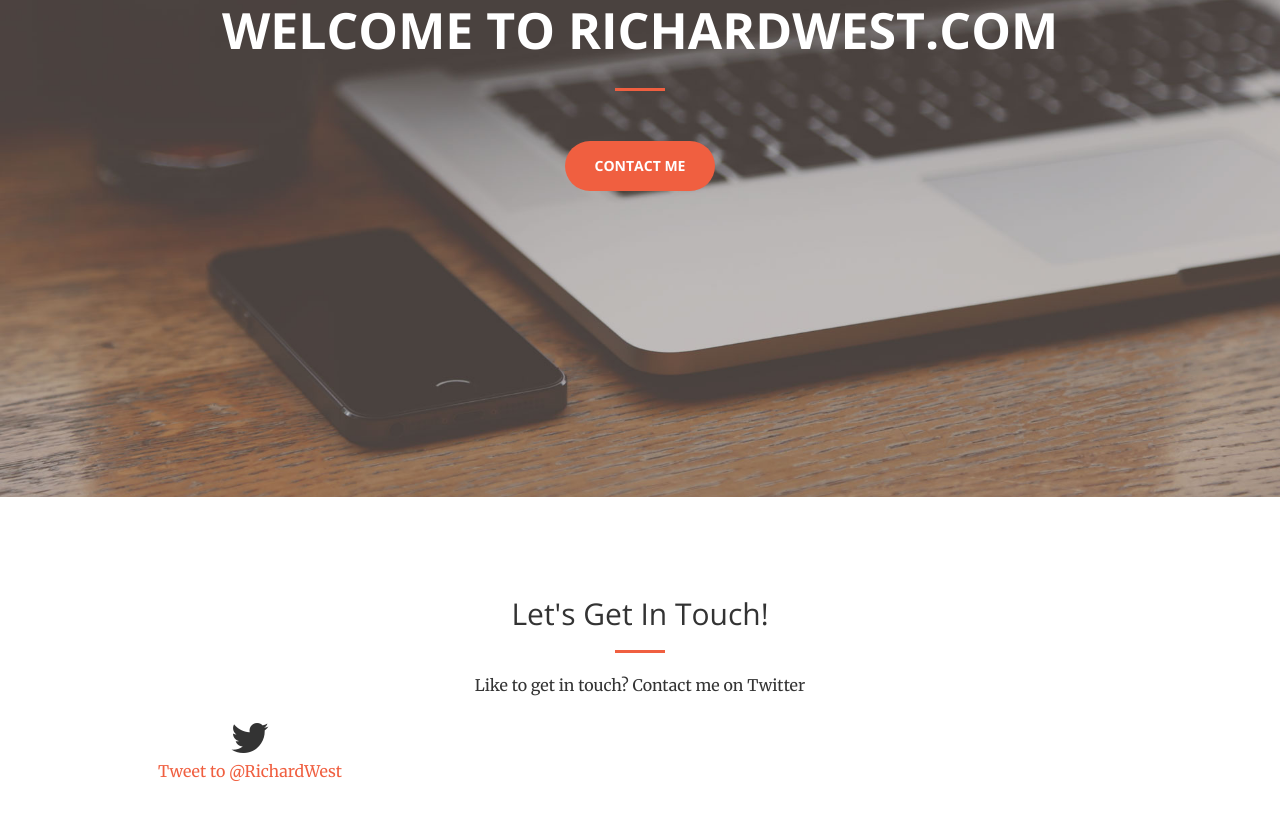
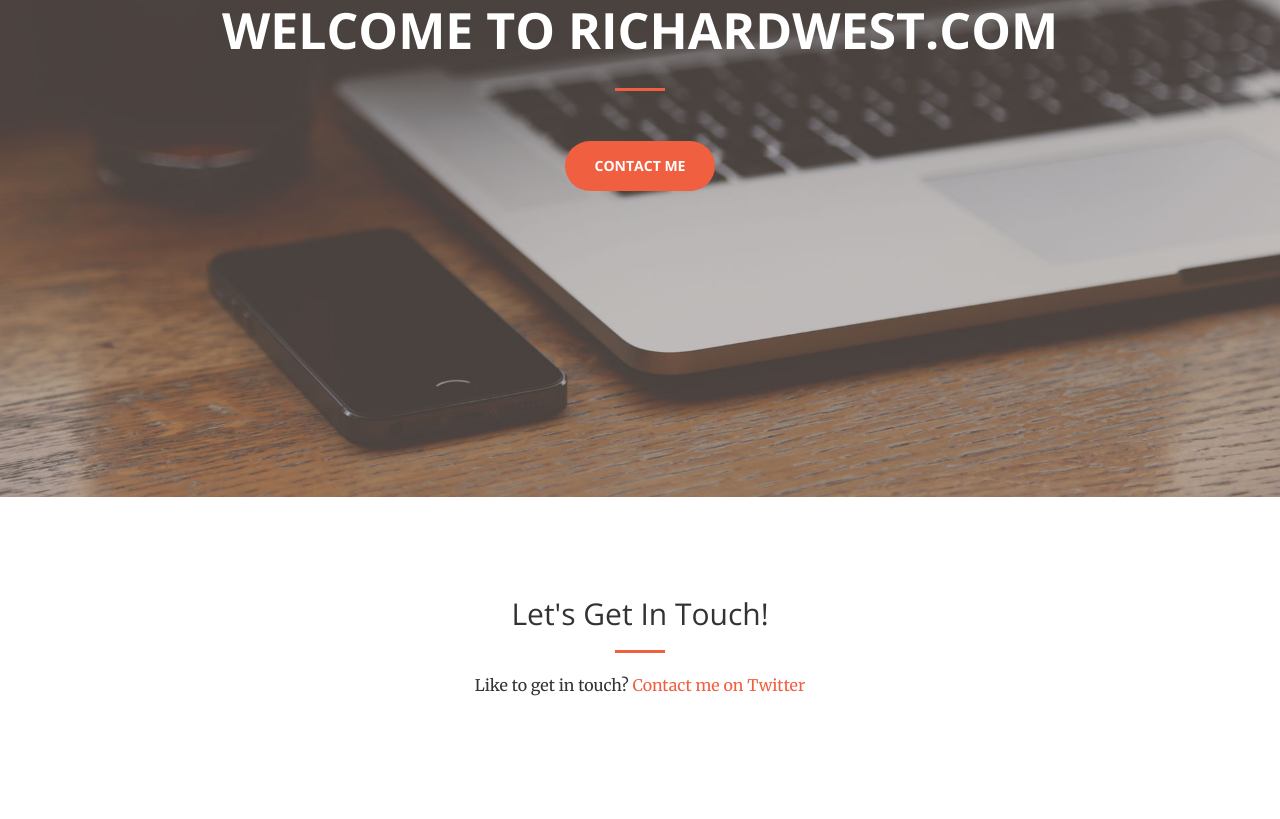
Before and after one commit to Richard-West/Richard-West.github.io, a website: page index.html in a window 1280 px wide. Shown: the part 303-1122 px from the top of the page. Drawn offline with nearby package versions, Linux system fonts and the light colour scheme.

Commit message:
Fixed typos

```diff
--- a/index.html
+++ b/index.html
@@ -78,11 +78,7 @@
                 <div class="col-lg-8 col-lg-offset-2 text-center">
                     <h2 class="section-heading">Let's Get In Touch!</h2>
                     <hr class="primary">
-                    <p>Like to get in touch? Contact me on Twitter</p>
-                </div>
-                <div class="col-lg-4 text-center">
-                    <i class="fa fa-twitter fa-3x sr-contact"></i>
-                    <p><a href="https://twitter.com/RichardWest">Tweet to @RichardWest</a></p>
+                    <p>Like to get in touch? <a href="https://twitter.com/RichardWest">Contact me on Twitter</a></p>
                 </div>
             </div>
         </div>
```
